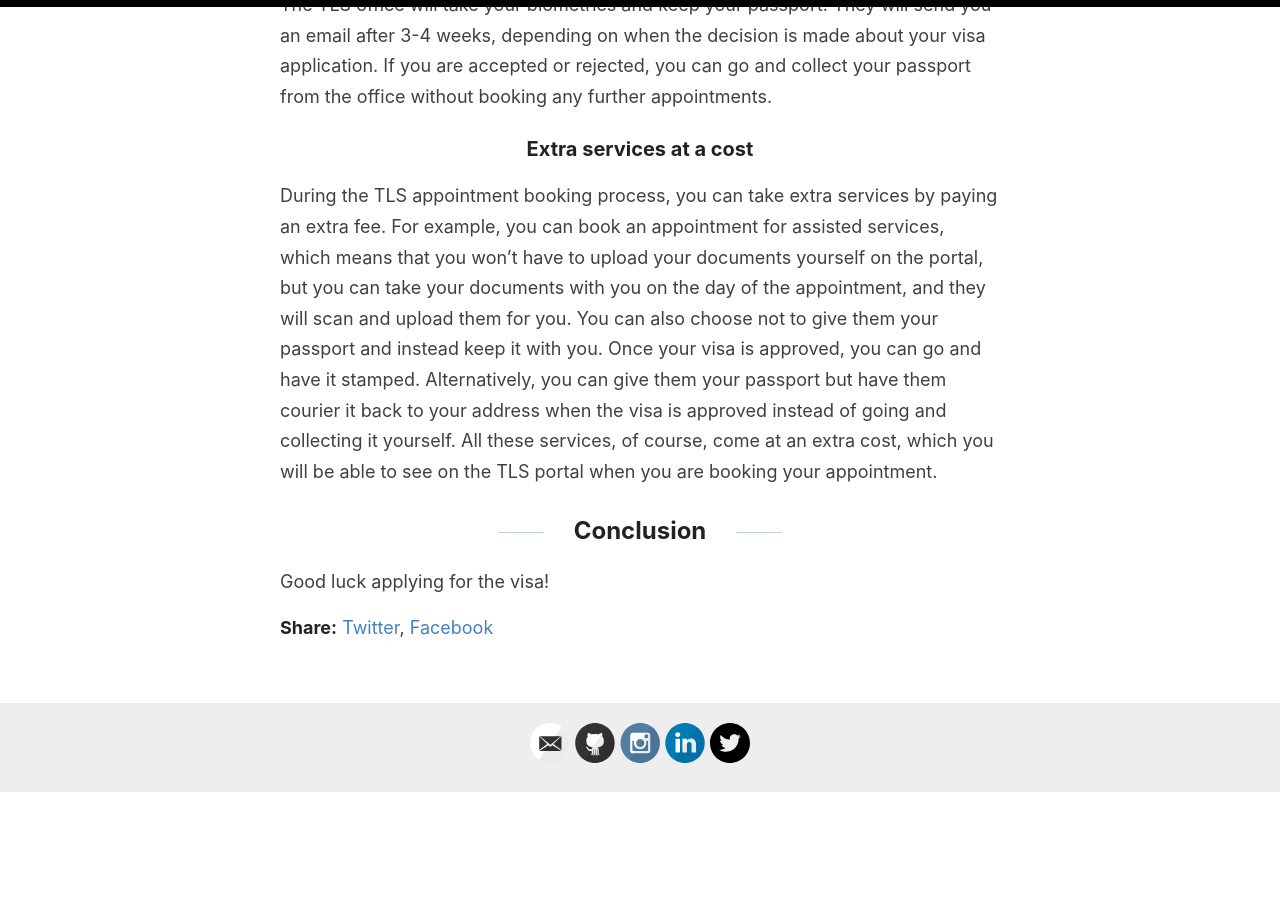
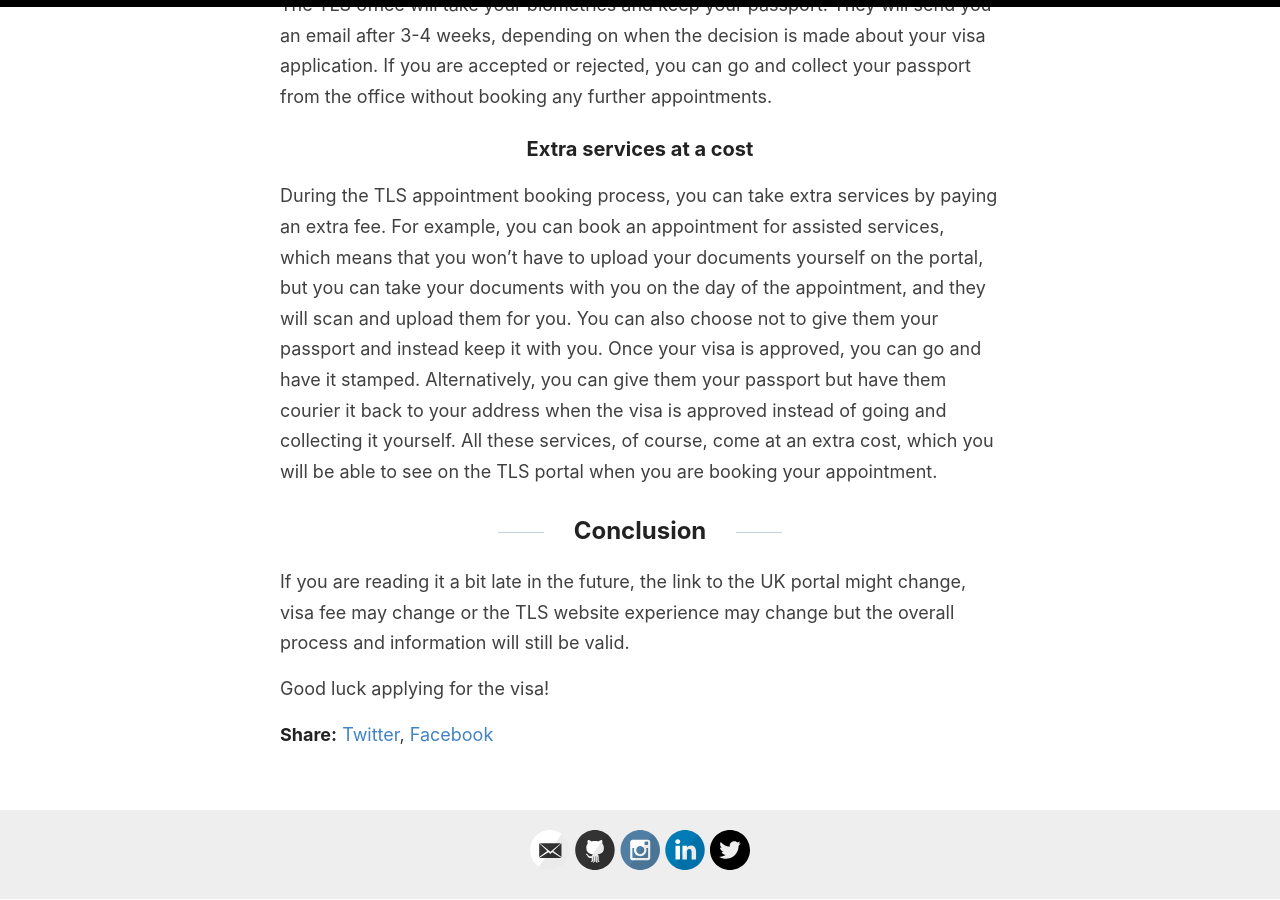
Before and after one commit to Ubaidbutt/ubaidbutt.github.io, a Jekyll site: the page built from _posts/2024-05-18-uk-visa-in-netherlands.md, in a window 1280 px wide and 900 px high, scrolled down 3342 px. Built offline with Jekyll 4.4.1, drawn with Linux system fonts in a browser that asks for light colours; before the commit the page ends 4135 px from its top, so only the background shows below that; some of the changed lines change nothing that is shown; some of the changed text lies outside the part shown.

Commit message:
Improve the last post

```diff
--- a/_posts/2024-05-18-uk-visa-in-netherlands.md
+++ b/_posts/2024-05-18-uk-visa-in-netherlands.md
@@ -39,7 +39,7 @@
 ![](/images/tls-overview.png)
 If you chose a self-service, there will be an extra option called "upload" after the "track" option. I chose self-service hence you don't see that for my application.
 
-### Uplload your scanned documents
+### Upload your scanned documents
 You can always book premium slots and add extra services by paying additional fees. However, if you choose the bare minimum self-service, you will need to pay around 90 euros. Once you have booked your appointment and paid, you will need to upload your scanned documents on the portal before your appointment.
 
 Your documents include mainly your passport and residence permit, as well as all the supporting documents such as salary slips, bank statements, employment contract, and sponsorship letter. The rule is to provide as many documents as you can to help them make a positive decision on your visa application.
@@ -53,4 +53,6 @@
 During the TLS appointment booking process, you can take extra services by paying an extra fee. For example, you can book an appointment for assisted services, which means that you won’t have to upload your documents yourself on the portal, but you can take your documents with you on the day of the appointment, and they will scan and upload them for you. You can also choose not to give them your passport and instead keep it with you. Once your visa is approved, you can go and have it stamped. Alternatively, you can give them your passport but have them courier it back to your address when the visa is approved instead of going and collecting it yourself. All these services, of course, come at an extra cost, which you will be able to see on the TLS portal when you are booking your appointment.
 
 ## Conclusion
+If you are reading it a bit late in the future, the link to the UK portal might change, visa fee may change or the TLS website experience may change but the overall process and information will still be valid.
+
 Good luck applying for the visa!
```
